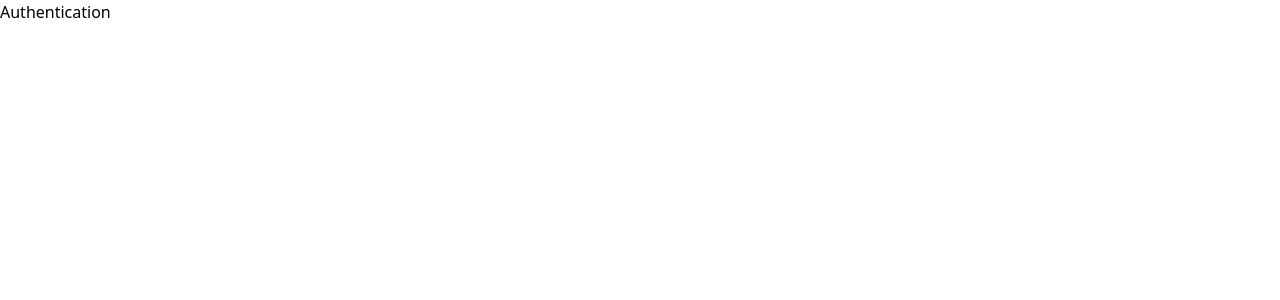
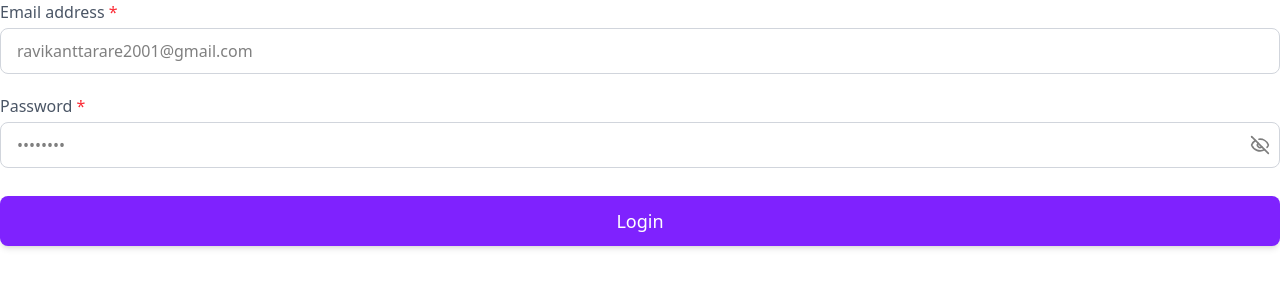
Before and after one commit to ravikanttarare95/meet-desk, a React (Vite) app in the folder client/: page /authenticate in a window 1280 px wide. Shown: the top 300 px of the page. Built offline with nearby package versions, Linux system fonts and the light colour scheme.

Commit message:
LoginForm compo

```diff
--- a/client/package.json
+++ b/client/package.json
@@ -11,6 +11,7 @@
   },
   "dependencies": {
     "@tailwindcss/vite": "^4.1.18",
+    "axios": "^1.13.2",
     "lucide-react": "^0.562.0",
     "react": "^19.2.0",
     "react-dom": "^19.2.0",
--- a/client/src/App.jsx
+++ b/client/src/App.jsx
@@ -1,5 +1,6 @@
+import { BrowserRouter, Routes, Route } from "react-router";
 import Authentication from "./views/Authentication.jsx";
-import { BrowserRouter, Routes, Route } from "react-router";
+import Dashboard from "./views/Dashboard.jsx";
 import { Toaster } from "react-hot-toast";
 
 function App() {
@@ -7,6 +8,7 @@ function App() {
     <BrowserRouter>
       <Routes>
         <Route path="/authenticate" element={<Authentication />} />
+        <Route path="/dashboard" element={<Dashboard />} />
       </Routes>
       <Toaster />
     </BrowserRouter>
--- /dev/null
+++ b/client/src/components/auth_components/LoginForm.jsx
@@ -0,0 +1,118 @@
+import { useState } from "react";
+import Button from "./../form_components/Button.jsx";
+import Input from "./../form_components/Input.jsx";
+import Label from "./../form_components/Label.jsx";
+import toast from "react-hot-toast";
+import axios from "axios";
+import { useNavigate } from "react-router";
+
+function LoginForm() {
+  const [loginData, setLoginData] = useState({
+    email: "",
+    password: "",
+  });
+  const navigate = useNavigate();
+
+  let isDisabled;
+
+  const handleInputChange = (e) => {
+    const { name, value } = e.target;
+    setLoginData((prev) => ({ ...prev, [name]: value }));
+  };
+
+  const handleLoginSubmit = async (e) => {
+    e.preventDefault();
+    if (!loginData.email || !loginData.password) {
+      return toast.error("Please enter both email and password.", {
+        id: "login-error",
+      });
+    }
+
+    try {
+      const response = await axios.post(
+        `${import.meta.env.VITE_API_URL}/auth/login`,
+        {
+          email: loginData.email,
+          password: loginData.password,
+        }
+      );
+
+      if (response?.data?.success) {
+        toast.success(response?.data?.message, { id: "login-success" });
+        if (response?.data?.user) {
+          localStorage.setItem(
+            "loggedInUser",
+            JSON.stringify(response?.data?.user)
+          );
+          localStorage.setItem("token", response.data.token);
+        }
+        setLoginData({
+          email: "",
+          password: "",
+        });
+        setTimeout(() => {
+          navigate("/dashboard");
+        }, 1000);
+      }
+    } catch (error) {
+      return toast.error(
+        error?.response?.data?.message || "Something went wrong",
+        {
+          id: "login-error",
+        }
+      );
+    }
+    isDisabled = !loginData?.email || !loginData?.password;
+  };
+
+  return (
+    <form className="space-y-5" onSubmit={handleLoginSubmit}>
+      <div className="space-y-1">
+        <Label
+          htmlFor={"input-email"}
+          labelTitle={"Email address"}
+          isMandatory={true}
+        />
+        <Input
+          id="input-email"
+          type="email"
+          name="email"
+          placeholder="ravikanttarare2001@gmail.com"
+          value={loginData?.email}
+          onInputChange={handleInputChange}
+        />
+      </div>
+
+      <div className="space-y-1">
+        <Label
+          htmlFor={"input-password"}
+          labelTitle={"Password"}
+          isMandatory={true}
+        />
+        <Input
+          id="input-password"
+          type="password"
+          name="password"
+          placeholder="••••••••"
+          value={loginData?.password}
+          onInputChange={handleInputChange}
+        />
+      </div>
+
+      <div className="space-y-3 pt-2">
+        <Button
+          type="submit"
+          btnTitle={isDisabled ? "Enter email & password" : "Login"}
+          btnVariant="primary"
+          size="md"
+          isDisabled={isDisabled}
+          customStyle={`w-full ${
+            isDisabled ? "opacity-50 !cursor-not-allowed" : ""
+          }`}
+        />
+      </div>
+    </form>
+  );
+}
+
+export default LoginForm;
--- a/client/src/components/form_components/Button.jsx
+++ b/client/src/components/form_components/Button.jsx
@@ -26,7 +26,9 @@ function Button({
   return (
     <button
       type={type}
-      className={`${customStyle} ${sizeClass} ${variantClass} cursor-pointer transition-all duration-300`}
+      className={`${customStyle} ${sizeClass} ${variantClass} ${
+        isDisabled ? "bg-slate-200 text-slate-900 hover:bg-slate-300" : ""
+      } cursor-pointer transition-all duration-300`}
       onClick={onBtnClick}
       disabled={isDisabled}
     >
--- a/client/src/views/Authentication.jsx
+++ b/client/src/views/Authentication.jsx
@@ -1,7 +1,12 @@
 import React from "react";
+import LoginForm from "./../components/auth_components/LoginForm.jsx";
 
 function Authentication() {
-  return <div>Authentication</div>;
+  return (
+    <div>
+      <LoginForm />
+    </div>
+  );
 }
 
 export default Authentication;
--- /dev/null
+++ b/client/src/views/Dashboard.jsx
@@ -0,0 +1,7 @@
+import React from "react";
+
+function Dashboard() {
+  return <div>Dashboard</div>;
+}
+
+export default Dashboard;
```
Also changed, not shown: 1 other file (tests, documents, lock files or other folders).
